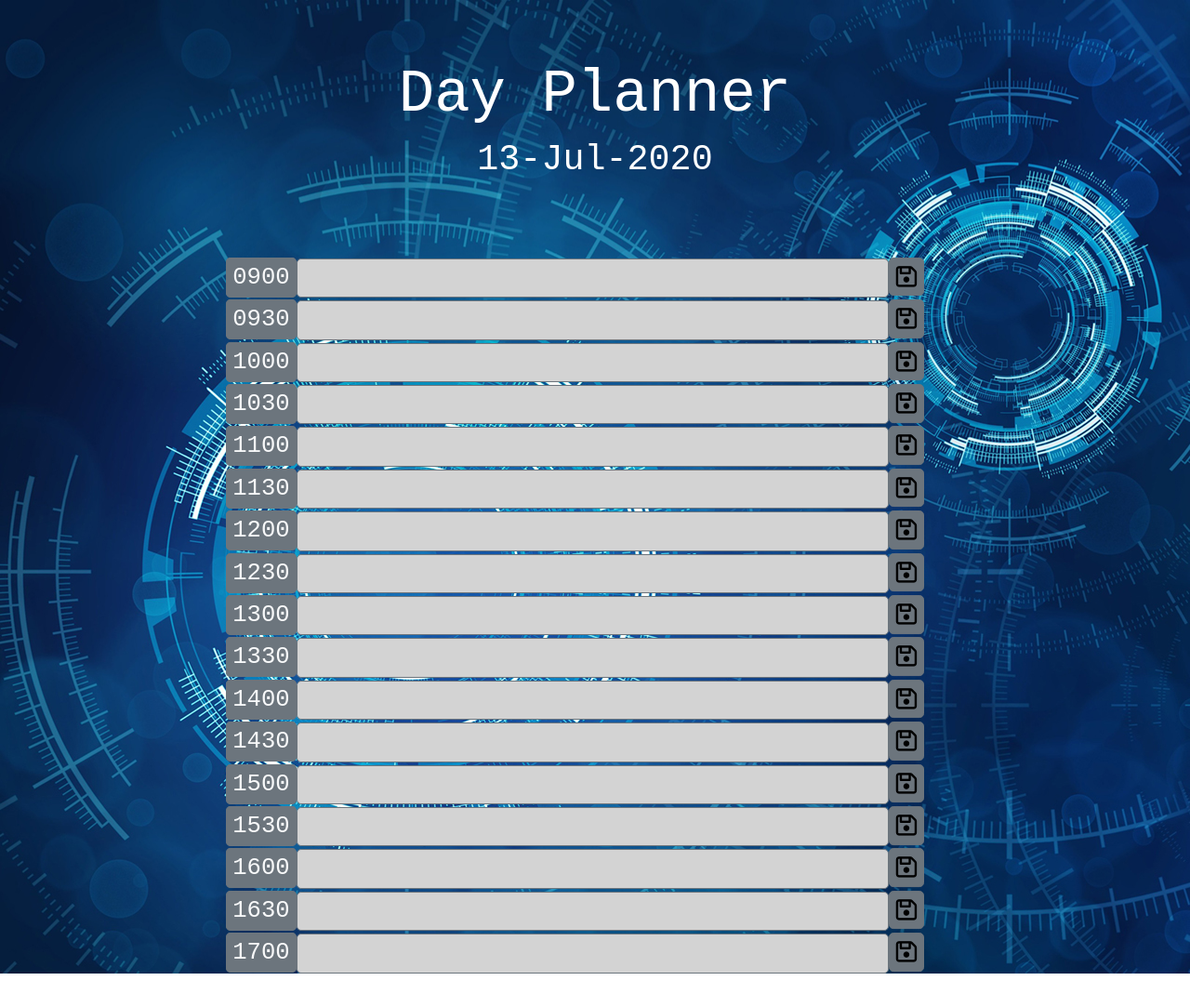
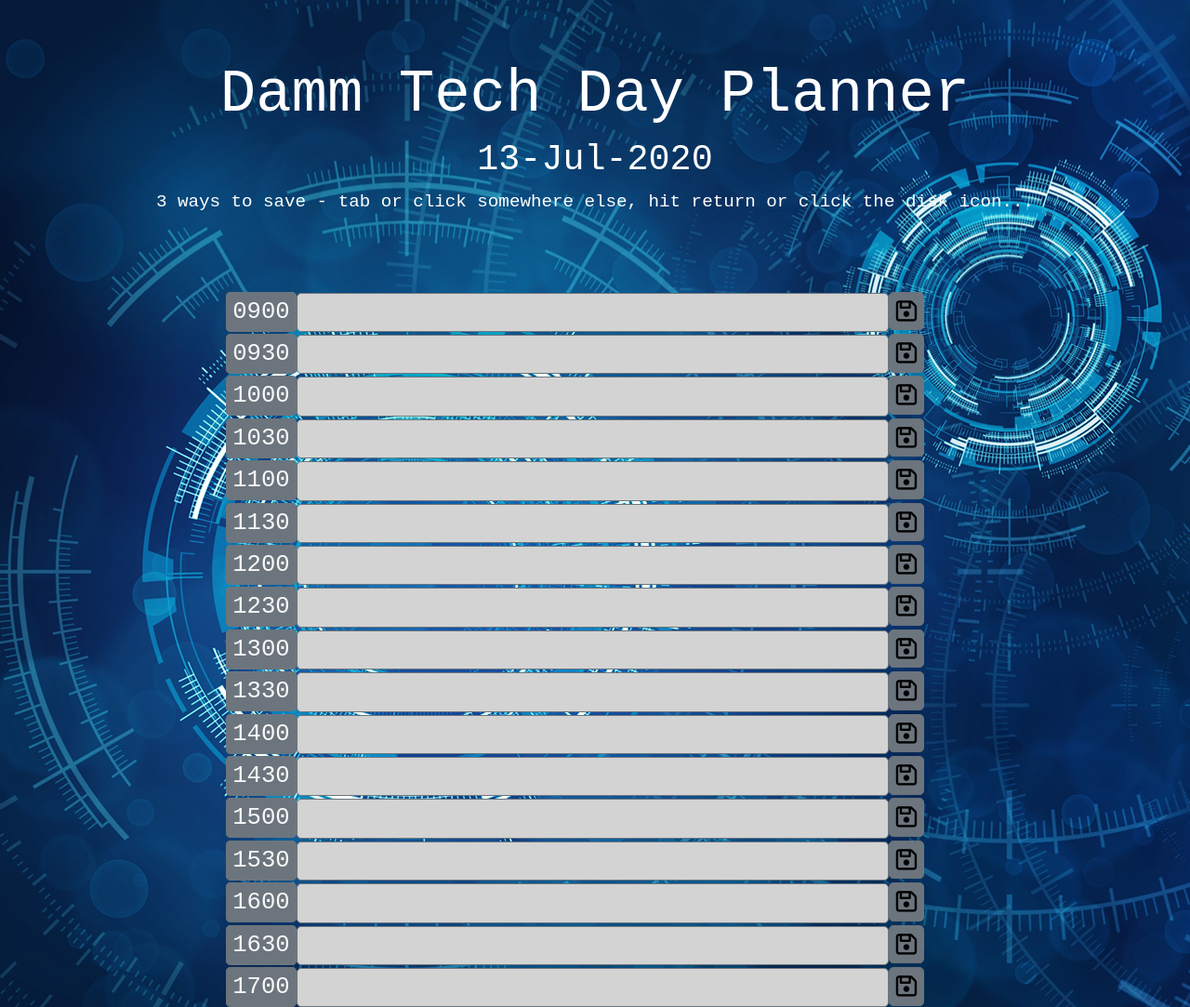
Before and after one commit to cermqm/dayplanner, a plain HTML site: page index.html in a window 1280 px wide. Shown: the whole page at 93% size. Before the commit the page ends 1047 px from the top, so only its background shows below. Drawn offline with nearby package versions, Linux system fonts and the light colour scheme.

Commit message:
adding instructions

```diff
--- a/dayplanner.js
+++ b/dayplanner.js
@@ -22,8 +22,8 @@ var todo = ["", "", "", "", "", "", "", "", "", "", "", "", "", "", "", "", ""];
 
 function writeJumbo() {
 
-    var jumbop1 = $("<p>").attr({ id: "jumbop" }).addClass("lead text-center").text("");
-    var jumbohtag = $("<h1>").attr({ id: "jumboh1" }).addClass("display-4 text-center").text("Day Planner");
+    var jumbop1 = $("<p>").attr({ id: "jumbop" }).addClass("lead text-center").text("3 ways to save - tab or click somewhere else, hit return or click the disk icon...");
+    var jumbohtag = $("<h1>").attr({ id: "jumboh1" }).addClass("display-4 text-center").text("Damm Tech Day Planner");
     var jumbohtag2 = $("<h2>").attr({ id: "jumboh12" }).addClass("display-4 text-center ").text(currdate);
     var jumboContainer = $("<div>").attr({ id: "jumboContainer" }).addClass("container");
     jumboContainer.append(jumbohtag, jumbohtag2, jumbop1);
--- a/style.css
+++ b/style.css
@@ -34,3 +34,8 @@ body {
     color: white;
     font-size: 3vw;
 }
+
+.jumbotron p {
+    color: white;
+    font-size: 1.5vw;
+}
```
